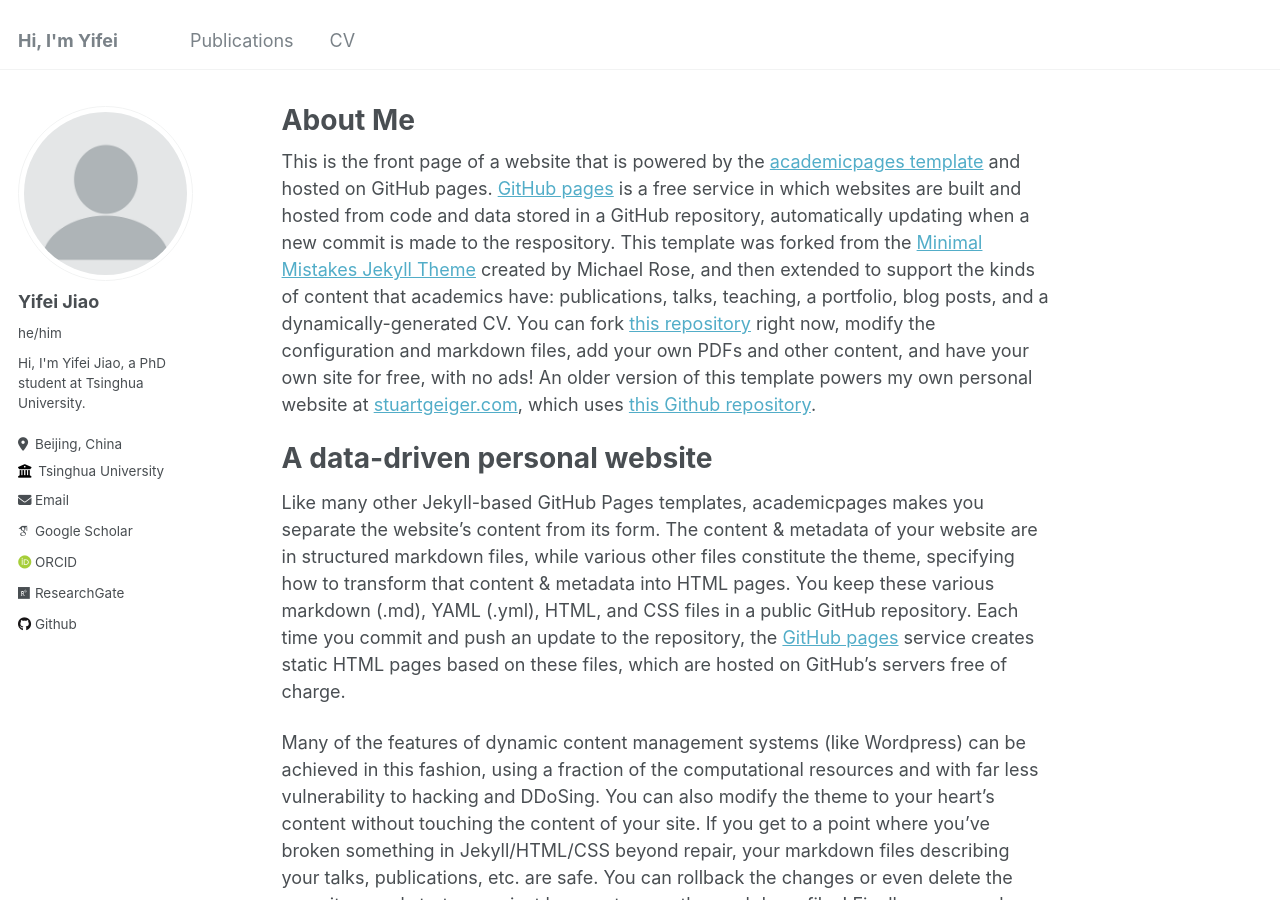
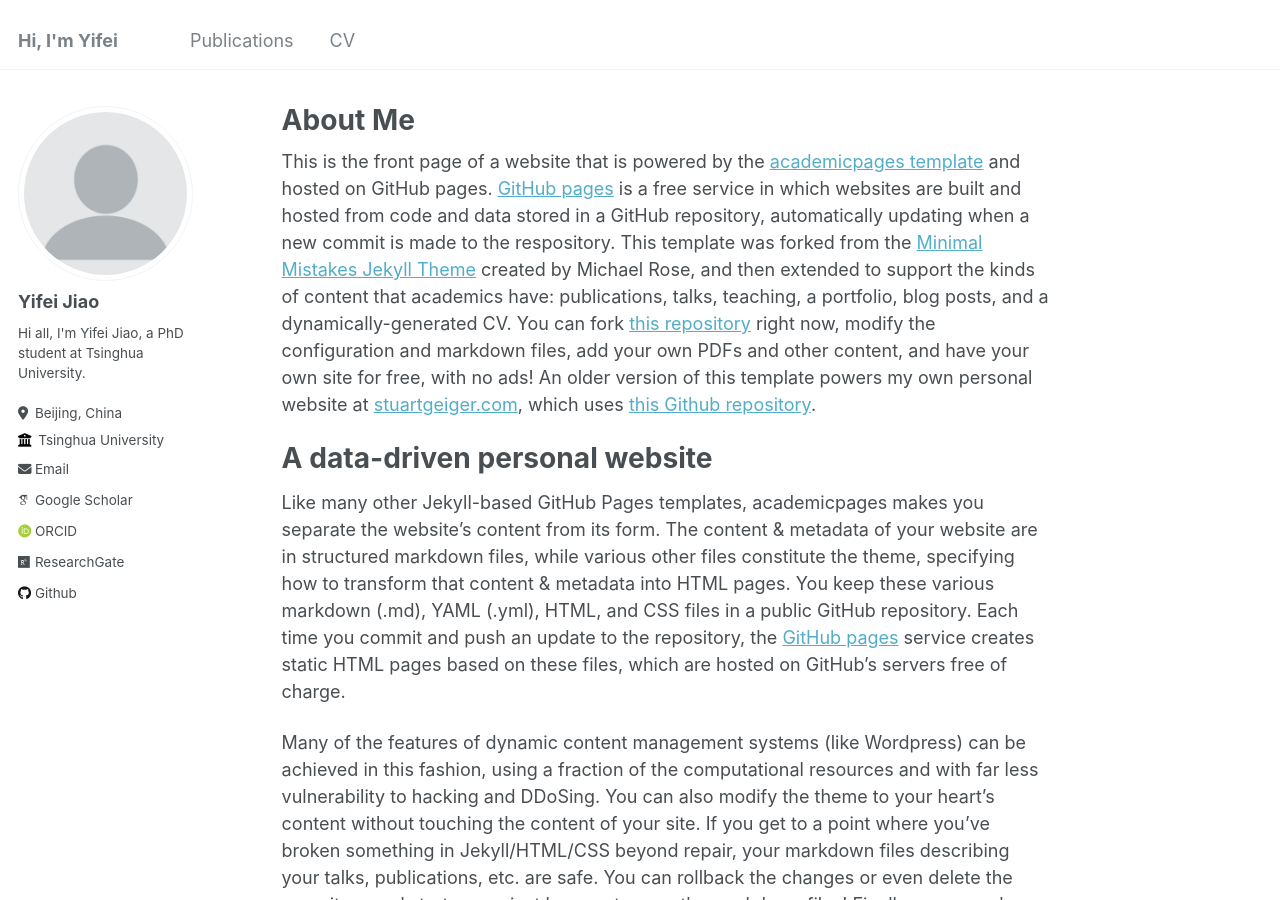
Before and after one commit to jiaoyf-thu/jiaoyf-thu.github.io, a Jekyll site: the page built from _pages/about.md, in a window 1280 px wide and 900 px high. Built offline with Jekyll 4.4.1, drawn with Linux system fonts in a browser that asks for light colours; some web fonts are replaced.

Commit message:
Update _config.yml

```diff
--- a/_config.yml
+++ b/_config.yml
@@ -23,8 +23,8 @@ author:
   # Biographic information
   avatar           : "profile.png"
   name             : "Yifei Jiao"
-  pronouns         : "he/him"
-  bio              : "Hi, I'm Yifei Jiao, a PhD student at Tsinghua University."
+  pronouns         : # "he/him"
+  bio              : "Hi all, I'm Yifei Jiao, a PhD student at Tsinghua University."
   location         : "Beijing, China"
   employer         : "Tsinghua University"
   uri              : # URL
```
